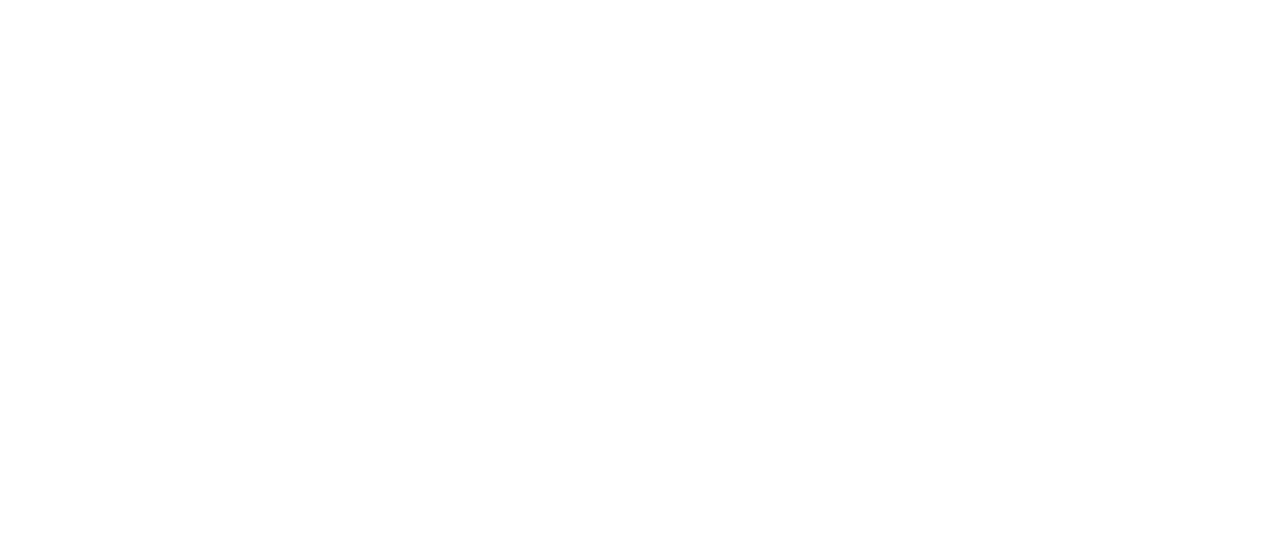
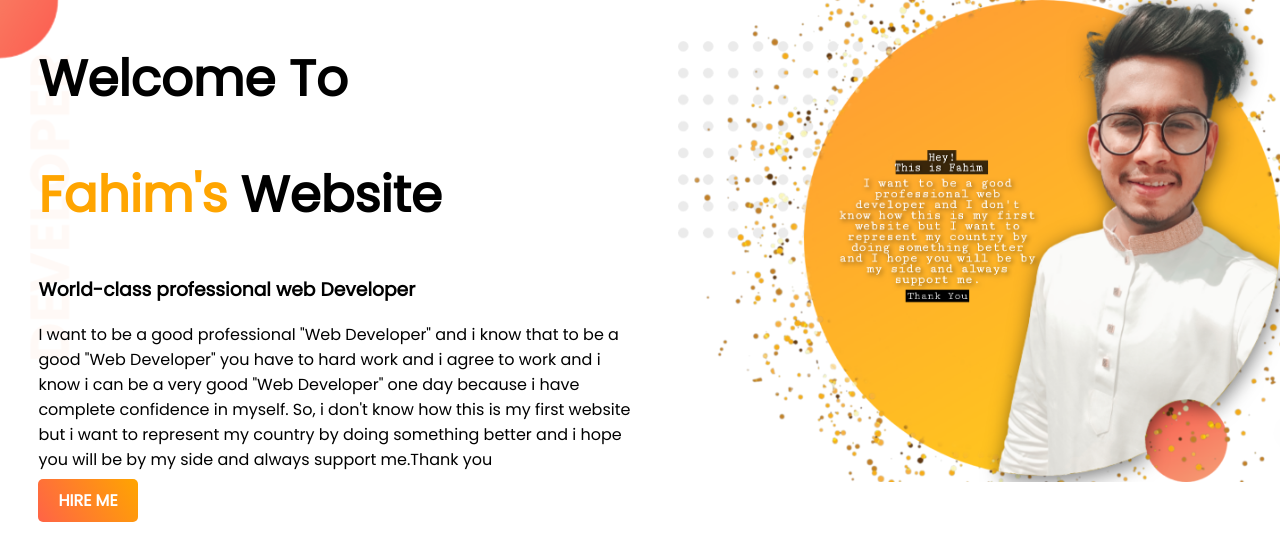
Before and after one commit to Abrarhusamfahim/developer-portfolio, a plain HTML site: page index.html in a window 1280 px wide. Drawn offline with Linux system fonts and the light colour scheme.

Commit message:
top banner added

```diff
--- a/index.html
+++ b/index.html
@@ -5,9 +5,23 @@
     <meta http-equiv="X-UA-Compatible" content="IE=edge">
     <meta name="viewport" content="width=device-width, initial-scale=1.0">
     <link rel="stylesheet" href="style.css">
+    <link rel="preconnect" href="https://fonts.googleapis.com">
+    <link rel="preconnect" href="https://fonts.gstatic.com" crossorigin>
+    <link href="https://fonts.googleapis.com/css2?family=Poppins&display=swap" rel="stylesheet">
     <title>Fahim's portfolio</title>
 </head>
 <body>
-
+    <section class="top-banner">
+        <div class="half-width">
+            <h1>Welcome To</h1>
+            <h1><span class="orange">Fahim's</span> Website</h1>
+            <h3>World-class professional web Developer</h3>
+            <p>I want to be a good professional "Web Developer" and i know that to be a good "Web Developer" you have to hard work and i agree to work and i know i can be a very good "Web Developer" one day because i have complete confidence in myself. So, i don't know how this is my first website but i want to represent my country by doing something better and i hope you will be by my side and always support me.Thank you</p>
+            <a class="link-button" target="blank" href="https://www.linkedin.com/in/abrar-fahim-67aa45214/">HIRE ME</a>
+        </div>
+        <div class="half-width">
+            <img src="images/abrar.png" alt="">
+        </div>
+    </section>
 </body>
 </html>
--- a/style.css
+++ b/style.css
@@ -0,0 +1,32 @@
+body {
+  font-family: "Poppins", sans-serif;
+  margin: 0%;
+}
+.orange {
+  color: orange;
+}
+h1 {
+  font-size: 50px;
+}
+section {
+  display: flex;
+}
+.half-width {
+  width: 50%;
+  padding-left: 3%;
+}
+.half-width img {
+  width: 100%;
+}
+.link-button {
+  text-decoration: none;
+  color: white;
+  background-image: linear-gradient(60deg, tomato, orange);
+  border-radius: 5px;
+  padding: 10px 20px;
+  font-weight: bold;
+}
+.top-banner {
+  background-image: url("images/top-banner.png");
+  background-repeat: no-repeat;
+}
```
Also changed, not shown: images/abrar.png (added), images/dream-bg.png (added), images/exp-bg.png (added), images/fahim.png (added), images/fahim3.png (added), images/jhankar.png (added), images/jhankar2.png (added), images/my-bg.png (added), images/my-bg2.png (added), images/newlook.png (added), images/top-banner.png (added).
